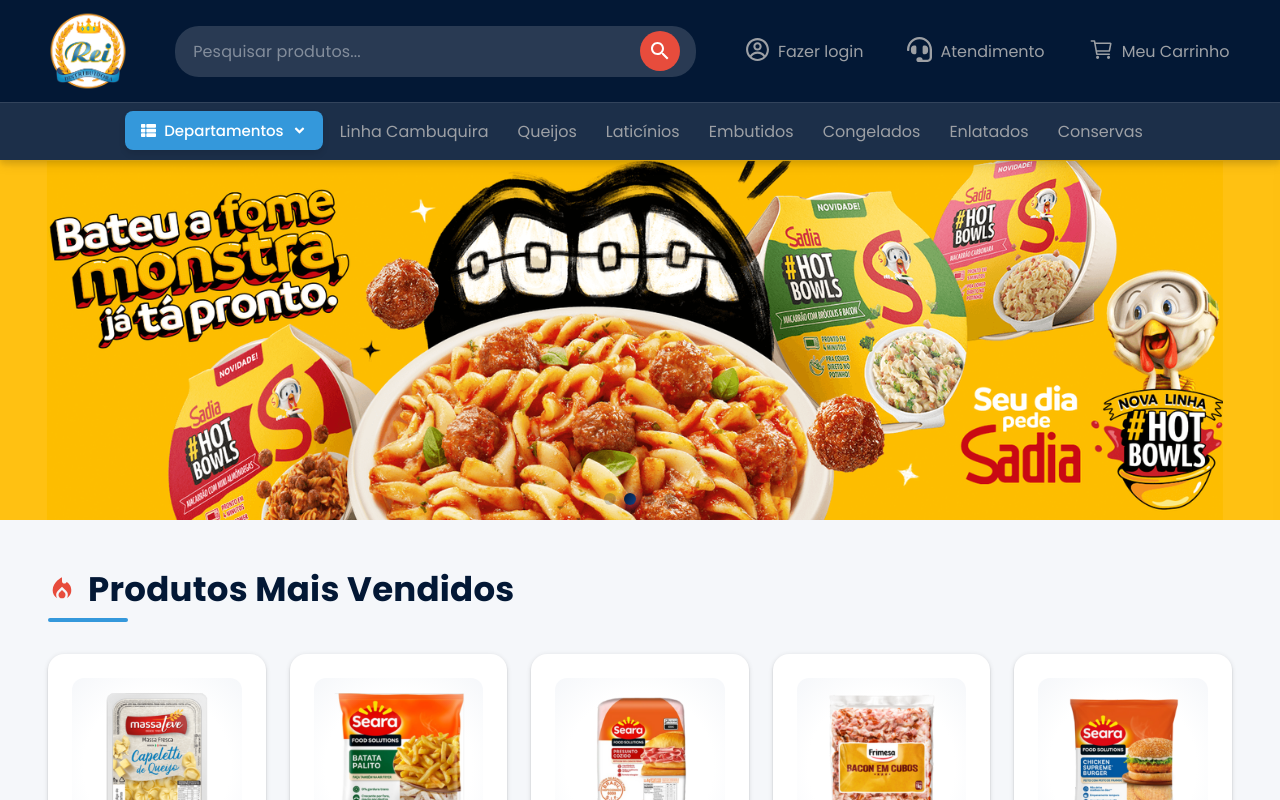
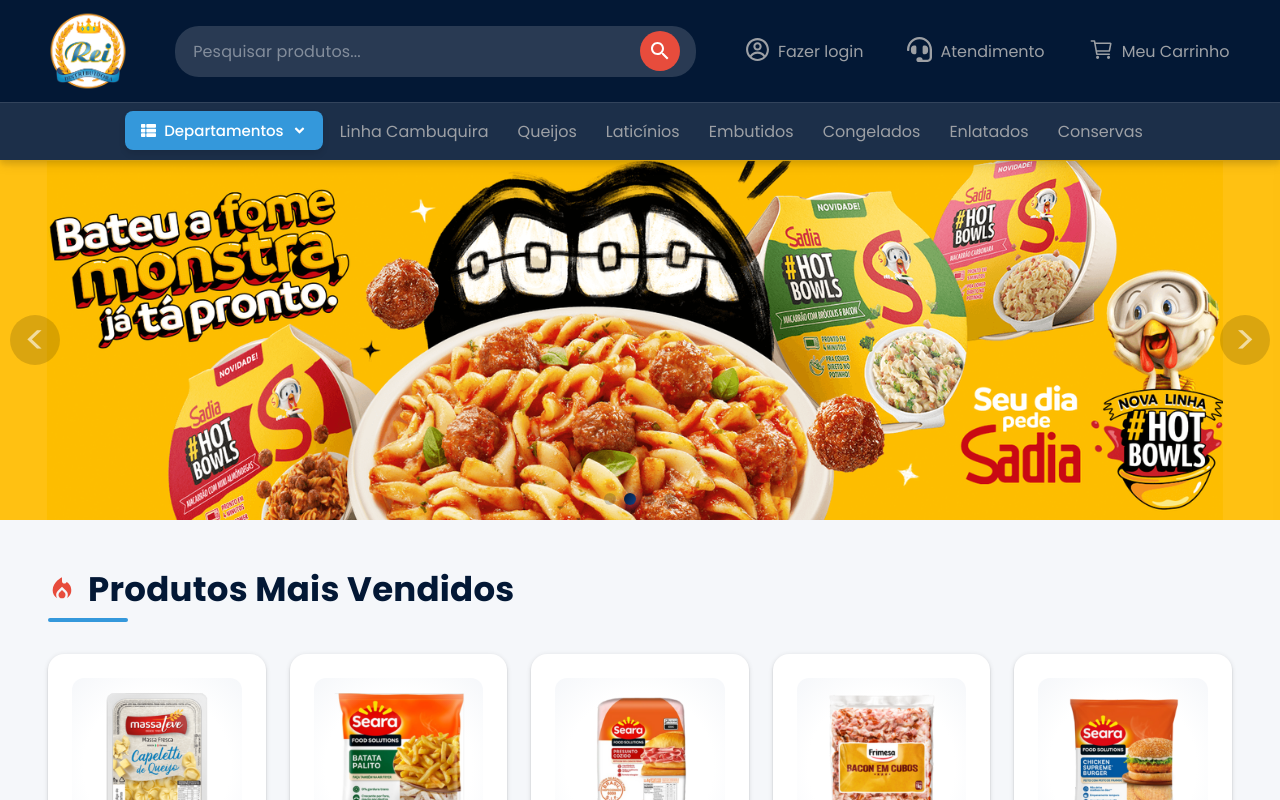
Before and after one commit to lukegoes/modelo_ecommerce, a Next.js app: page / in a window 1280 px wide. Shown: the top 800 px of the page. Built offline with nearby package versions, Linux system fonts and the light colour scheme.

Commit message:
feat: Adicionando botões de navegação

```diff
--- a/src/app/components/Banner/CardSlider.jsx
+++ b/src/app/components/Banner/CardSlider.jsx
@@ -1,5 +1,5 @@
 import { Swiper, SwiperSlide } from "swiper/react"
-import { Pagination, Autoplay } from "swiper/modules"
+import { Pagination, Autoplay, Navigation } from "swiper/modules"
 import "swiper/css"
 import "swiper/css/pagination"
 import "./style.css"
@@ -9,13 +9,18 @@ const CardSlider = () => {
     <main>
       <div className="container">
         <Swiper
-          modules={[Pagination, Autoplay]}
+          modules={[Pagination, Autoplay, Navigation]}
           initialSlide={0}
           centeredSlides={true}
           slidesPerView={1}
           speed={800}
+          loop={true}
           slideToClickedSlide={true}
           pagination={{ el: ".swiper-pagination", clickable: true }}
+          navigation={{
+            nextEl: ".swiper-button-next",
+            prevEl: ".swiper-button-prev",
+          }}
           autoplay={{
             delay: 4000,
             disableOnInteraction: false,
@@ -49,6 +54,13 @@ const CardSlider = () => {
           ></SwiperSlide>
 
           <div className="swiper-pagination"></div>
+
+          <div className="swiper-button-prev">
+            <span className="swiper-button-prev-icon"></span>
+          </div>
+          <div className="swiper-button-next">
+            <span className="swiper-button-next-icon"></span>
+          </div>
         </Swiper>
       </div>
     </main>
--- a/src/app/components/Banner/style.css
+++ b/src/app/components/Banner/style.css
@@ -107,3 +107,44 @@
     height: 200px;
   }
 }
+
+.swiper-button-prev,
+.swiper-button-next {
+  position: absolute;
+  top: 55%;
+  transform: translateY(-50%);
+  width: 50px;
+  height: 50px;
+  background-color: rgba(0, 0, 0, 0.144);
+  border-radius: 50%;
+  display: flex;
+  align-items: center;
+  justify-content: center;
+  z-index: 10;
+  transition: background-color 0.3s;
+}
+
+.swiper-button-prev {
+  left: 10px;
+}
+
+.swiper-button-next {
+  right: 10px;
+}
+
+.swiper-button-prev::after {
+  content: '<';
+  font-size: 40px;
+  color: rgba(255, 255, 255, 0.603);
+}
+
+.swiper-button-next::after {
+  content: '>';
+  font-size: 40px;
+  color: rgba(255, 255, 255, 0.603);
+}
+
+.swiper-button-prev:hover,
+.swiper-button-next:hover {
+  background-color: rgba(0, 0, 0, 0.397);
+}
```
